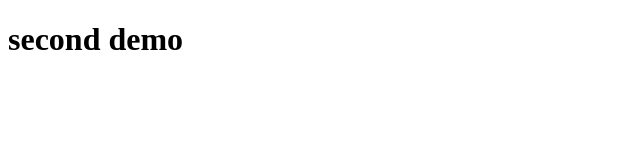
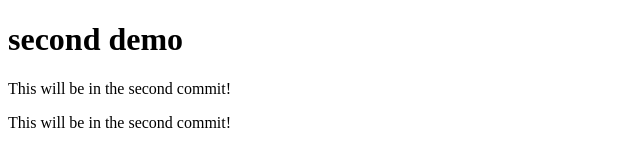
Before and after one commit to Beka-Deressa/My-secondrepo, a plain HTML site: page index.html in a window 1280 px wide. Shown: the whole page, without its empty margins (0-640 px from the left). Drawn offline with Linux system fonts and the light colour scheme.

Commit message:
demo update

```diff
--- a/index.html
+++ b/index.html
@@ -8,5 +8,7 @@
 </head>
 <body>
     <h1>second demo</h1>
+    <p>This will be in the second commit!</p>
+    <p>This will be in the second commit!</p>
 </body>
 </html>
```
